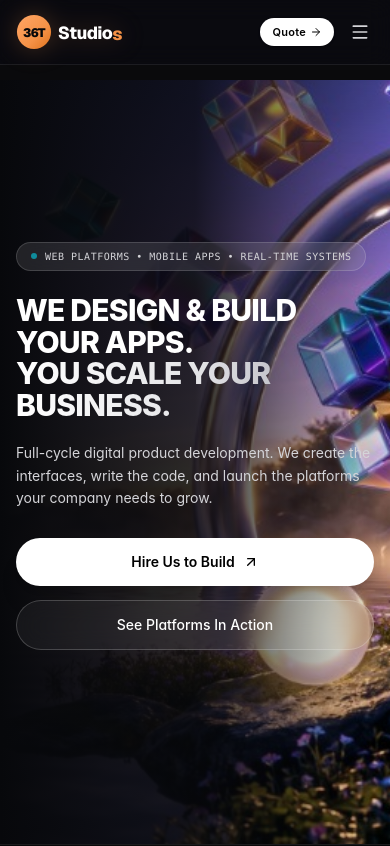
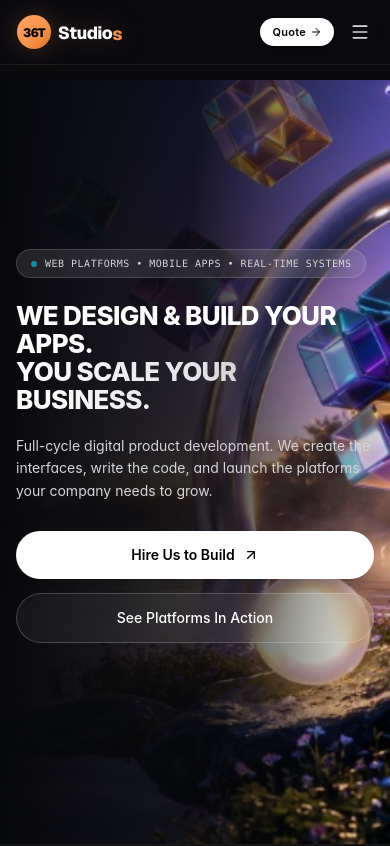
Before and after one commit to therealbuccie/36tstudios, a Next.js app: page / in a window 390 px wide. Shown: the top 846 px of the page. Built offline with nearby package versions, Linux system fonts and the light colour scheme.

Commit message:
fix: adjust mobile headline font size to eliminate horizontal clipping on 375px screens

```diff
--- a/src/components/home/HeroSection.tsx
+++ b/src/components/home/HeroSection.tsx
@@ -26,7 +26,7 @@ export const HeroSection = () => {
         </div>
 
         {/* Two-Line High-Impact Headline */}
-        <h1 className="text-3xl xs:text-4xl sm:text-6xl md:text-7xl font-extrabold tracking-tight leading-[1.06] max-w-2xl text-white">
+        <h1 className="text-[26px] sm:text-5xl md:text-7xl font-extrabold tracking-tight leading-[1.08] max-w-2xl text-white">
           <span>WE DESIGN & BUILD YOUR APPS.</span>
           <span className="block bg-gradient-to-r from-white via-zinc-200 to-zinc-400 bg-clip-text text-transparent">
             YOU SCALE YOUR BUSINESS.
```
